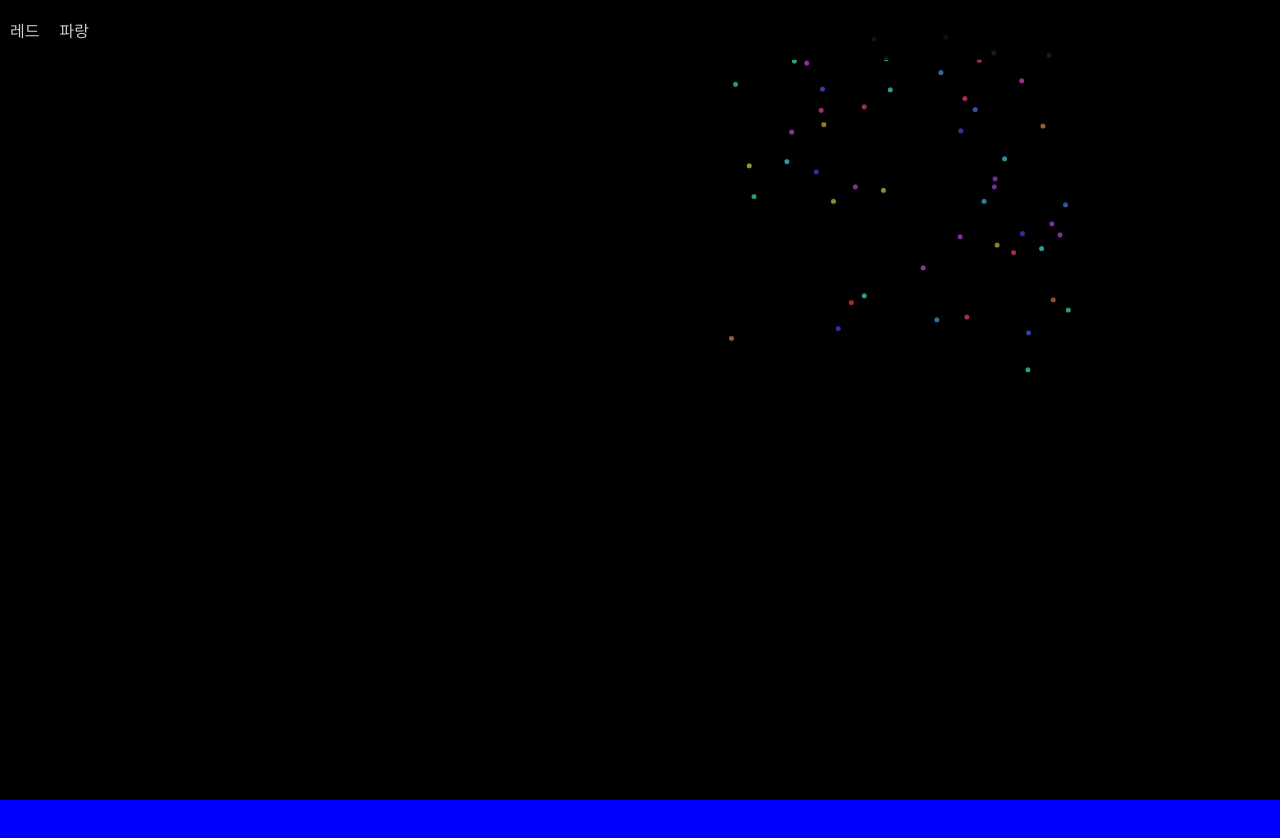
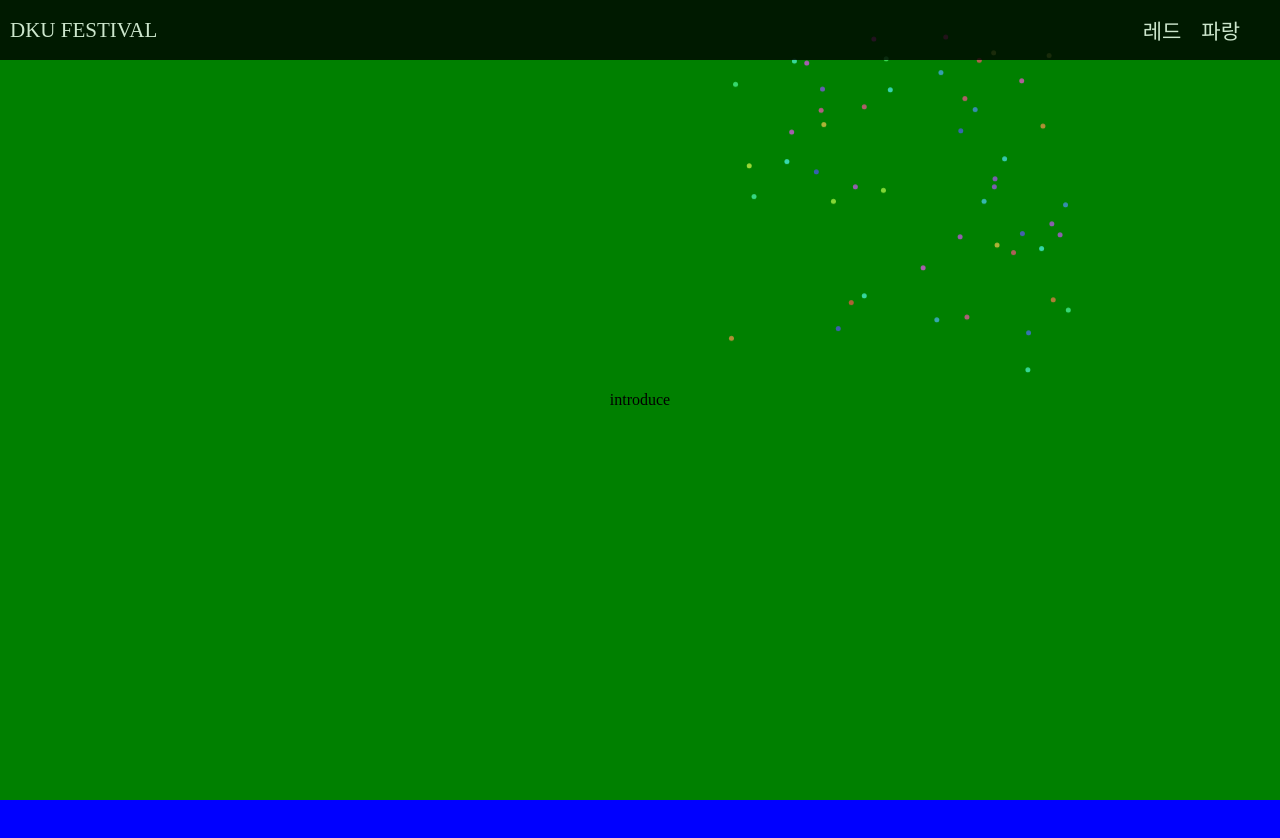
Before and after one commit to InKyoJeong/DKU_Festival, a React (Create React App) app: page / in a window 1280 px wide. Shown: the top 838 px of the page. Built offline with nearby package versions, Linux system fonts and the light colour scheme.

Commit message:
docs: Edit Header

```diff
--- a/public/index.html
+++ b/public/index.html
@@ -24,7 +24,7 @@
       work correctly both with client-side routing and a non-root public URL.
       Learn how to configure a non-root public URL by running `npm run build`.
     -->
-    <title>React App</title>
+    <title>DKU 대동제</title>
   </head>
   <body>
     <noscript>You need to enable JavaScript to run this app.</noscript>
--- a/src/Fire.css
+++ b/src/Fire.css
@@ -2,11 +2,11 @@ body {
   margin: 0;
   padding: 0;
   background: #000;
-  overflow: hidden;
 }
 
 .pyro > .before,
 .pyro > .after {
+  z-index: 3;
   position: absolute;
   width: 5px;
   height: 5px;
--- a/src/components/Blue.js
+++ b/src/components/Blue.js
@@ -3,12 +3,11 @@ import styled from "styled-components";
 function Blue() {
   return (
     <div id="blue">
-      <GG />
+      <KK />
     </div>
   );
 }
-const GG = styled.div`
-  padding: 5px;
+const KK = styled.div`
   background-color: blue;
   width: 100vw;
   height: 100vh;
--- a/src/components/Header.js
+++ b/src/components/Header.js
@@ -13,36 +13,47 @@ const HeaderContainer = styled.header`
   position: fixed;
   top: 0;
   left: 0;
-  z-index: 2;
+  z-index: 4;
   @media screen and (max-width: 768px) {
-    flex: 1;
-    height: 60px;
   }
 `;
 
-const NavContainer = styled.div`
-  align-items: center;
-  /* justify-content: center; */
-  display: flexbox;
-  flex: 3;
+const Item = styled(AnchorLink)`
+  /* justify-content: flex-end; */
+  color: white;
+  padding: 0px 10px;
+  font-size: 21px;
   @media screen and (max-width: 768px) {
-    flex: 1;
+    font-size: 18px;
+  }
+  @media screen and (max-width: 420px) {
+    font-size: 16px;
+  }
+  &:hover {
+    color: red;
+    transition: ease-in-out 0.3s;
   }
 `;
-
-const NavItem = styled(AnchorLink)`
-  color: white;
-  padding: 0px 10px;
-  @media screen and (max-width: 768px) {
-    padding: 0px 5px;
+const MenuContainer = styled.div`
+  align-items: center;
+  margin-left: auto; /* 오른쪽 정렬 */
+  padding-right: 30px;
+  @media screen and (max-width: 420px) {
+    padding-right: 5px;
   }
+`;
+const TitleContainer = styled.div`
+  flex: none;
 `;
 
 export default () => (
   <HeaderContainer>
-    <NavContainer>
-      <NavItem href="#red">레드</NavItem>
-      <NavItem href="#blue">파랑</NavItem>
-    </NavContainer>
+    <TitleContainer>
+      <Item>DKU FESTIVAL</Item>
+    </TitleContainer>
+    <MenuContainer>
+      <Item href="#red">레드</Item>
+      <Item href="#blue">파랑</Item>
+    </MenuContainer>
   </HeaderContainer>
 );
--- a/src/components/Red.js
+++ b/src/components/Red.js
@@ -1,18 +1,20 @@
 import React from "react";
 import styled from "styled-components";
+import Timer from "./Timer";
 function Red() {
   return (
-    <div id="red">
-      <RR />
-    </div>
+    <Container id="red">
+      <Timer />
+    </Container>
   );
 }
-const RR = styled.div`
-  padding: 5px;
-  background-color: black;
-  opacity: 0.1;
-  width: 100vw;
+
+const Container = styled.div`
   height: 100vh;
+  background-color: green;
+  display: flex;
+  justify-content: center;
+  align-items: center;
 `;
 
 export default Red;
--- /dev/null
+++ b/src/components/Timer.js
@@ -0,0 +1,7 @@
+import React from "react";
+
+function Timer() {
+  return <div>introduce</div>;
+}
+
+export default Timer;
```
Also changed, not shown: 1 other file (tests, documents, lock files or other folders).
